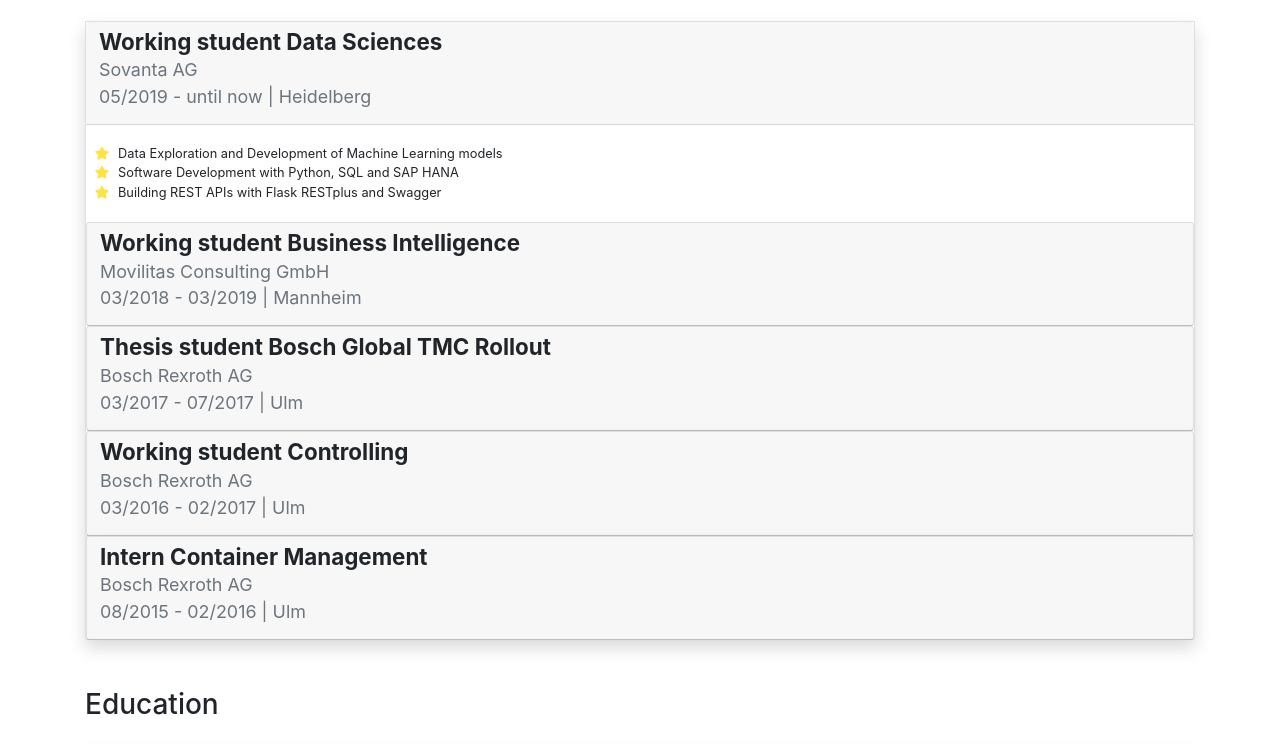
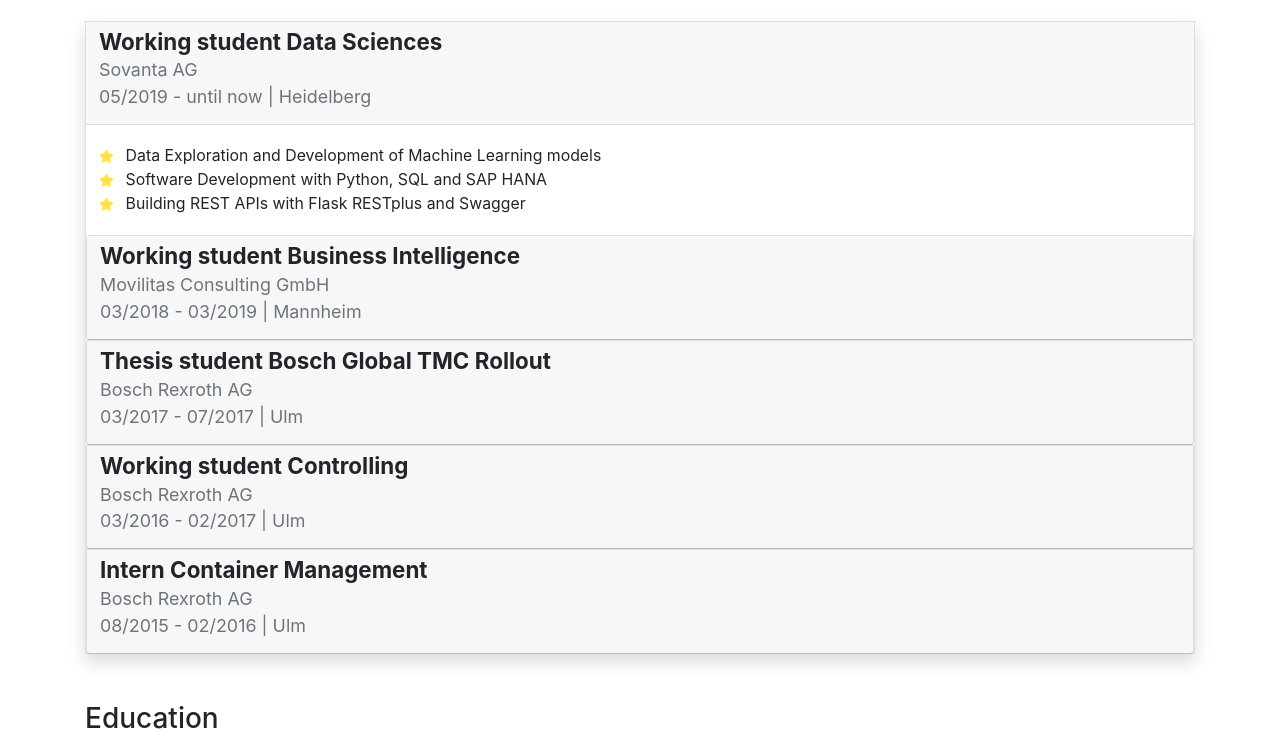
Before and after one commit to TheWoops/AzureWebsite, a website: page index.html in a window 1280 px wide. Shown: the part 1604-2348 px from the top of the page. Drawn offline with Linux system fonts and the light colour scheme.

Commit message:
feat(): responsive font fize in edu body

```diff
--- a/css/style.css
+++ b/css/style.css
@@ -126,7 +126,7 @@
     /* adjust position body */
     .pos-body {
         padding-left: 0;
-        font-size: 4.3vw;
+        font-size:calc(12px + 0.4vw);
     }
 }
 
@@ -162,10 +162,11 @@
     /* adjust position body */
     .pos-body {
         padding-left: 0;
-        font-size: 2.3vw;
+        font-size:calc(12px + 0.7vw);
     }
 
     .fa-angle-right{
+
         font-size: 4vw;
     }
 
@@ -207,7 +208,7 @@
     /* adjust position body */
     .pos-body {
         padding-left: 0;
-        font-size: 2vw;
+        font-size:calc(12px + 0.6vw);
     }
 }
 
@@ -247,7 +248,7 @@
     /* adjust position body */
     .pos-body {
         padding-left: 0;
-        font-size: 1.5vw;
+        font-size:calc(12px + 0.5vw);
     }
 
     /* custom styling for all font awesome icons*/
@@ -287,7 +288,7 @@
     /* adjust position body */
     .pos-body {
         padding-left: 0;
-        font-size: 1vw;
+        font-size:calc(12px + 0.3vw);
     }
 
     .fa-angle-right{
```
